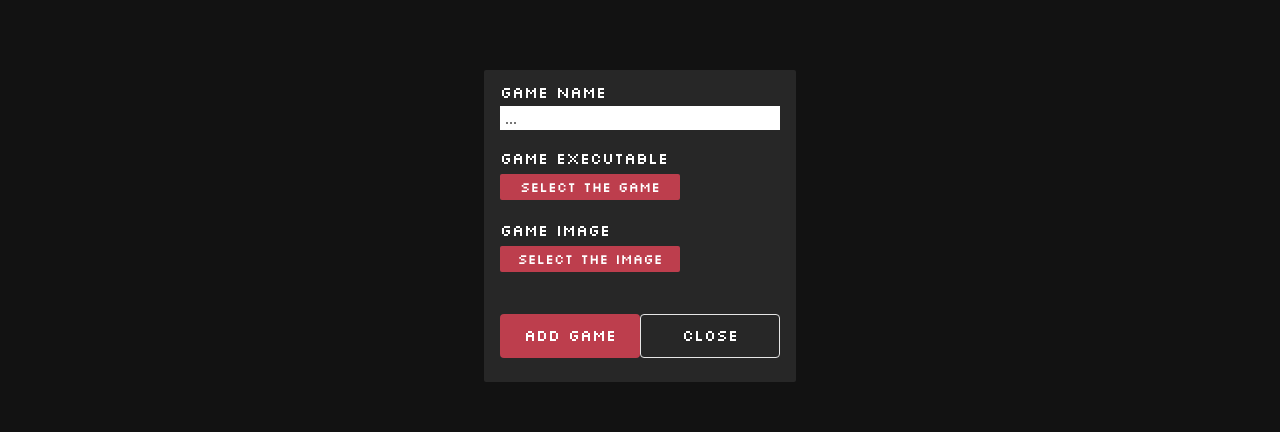
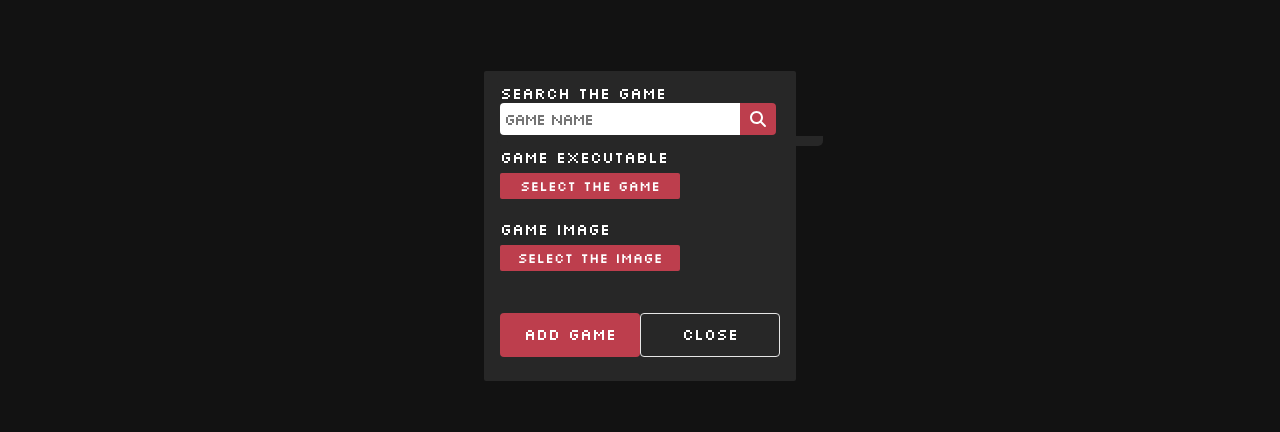
Before and after one commit to leorsousa05/FoxPouch, a React (Vite) app: page / in a window 1280 px wide. Both pictures are taken after a click on the button 1203 px from the left and 726 px from the top of the page. Shown: the part 174-606 px from the top of the page. Built offline with nearby package versions, Linux system fonts and the light colour scheme.

Commit message:
Game Searching Engine

```diff
--- a/src-tauri/tauri.conf.json
+++ b/src-tauri/tauri.conf.json
@@ -46,6 +46,9 @@
 			"protocol": {
 				"all": true,
 				"assetScope": ["**"]
+			},
+			"http": {
+				"scope": ["https://www.steamgriddb.com/api/v2/search/autocomplete/*"]
 			}
 		},
 		"bundle": {
--- a/src/@types/gamesdata.d.ts
+++ b/src/@types/gamesdata.d.ts
@@ -8,6 +8,12 @@ export interface GamesData {
 	lastTimePlayed: string
 }
 
+export interface ApiGameList {
+	id: number,
+	name: string,
+	verified: boolean,
+	types: []
+}
 
 export interface GamesDataContextType {
 	gamesData: GamesData
--- a/src/assets/scss/components/_addgamemodal.scss
+++ b/src/assets/scss/components/_addgamemodal.scss
@@ -9,8 +9,14 @@
 	width: 100%;
 	height: 100%;
 
-	&.open {
+	&--open {
 		display: flex;
+		flex-direction: column;
+		position: fixed;
+		left: 0;
+		top: 0;
+		width: 100%;
+		height: 100%;
 	}
 
 	&__container {
@@ -23,6 +29,40 @@
 		transform: translate3d(-50%, -50%, 0);
 		flex-direction: column;
 		background-color: #{$--clr-grey};
+
+		&__gamelist {
+			position: absolute;
+			background-color: #{$--clr-grey};
+			top: 21%;
+			left: 4.1%;
+			border-radius: 0 0 5px 5px;
+			border-top: none;
+			font-family: sans-serif;
+			overflow-y: auto;
+			width: 316px;
+			padding: 5px;
+			display: flex;
+			flex-direction: column;
+
+			&::-webkit-scrollbar {
+				display: none;
+			}
+
+			&__item {
+				color: #{$--clr-white};
+				font-size: 12px;
+				width: 100%;
+				height: auto;
+				white-space: normal;
+				padding: 4px 0;
+				border-bottom: 1px solid #{$--clr-white};
+
+				&:hover {
+					background-color: #{$--clr-white};
+					color: #{$--clr-black};
+				}
+			}
+		}
 
 		&__button {
 			align-self: left;
@@ -45,16 +85,6 @@
 		&__selected_input {
 			margin-bottom: 12px;
 			font-size: 14px;
-		}
-
-		&__text_input {
-			color: #{$--clr-black};
-			font-size: 16px;
-			padding: 2px 0;
-			padding-left: 4px;
-			letter-spacing: -2px;
-			margin: 4px 0 18px 0;
-			outline: none;
 		}
 
 		&__file_input {
--- /dev/null
+++ b/src/assets/scss/components/_searchinput.scss
@@ -0,0 +1,30 @@
+@import "../themes/dark";
+
+.search_input {
+	display: flex;
+	flex-direction: row;
+	align-items: center;
+	margin-bottom: 12px;
+
+	&__input {
+		color: #{$--clr-black};
+		font-size: 16px;
+		padding: 6px 0 6px 4px;
+		letter-spacing: -2px;
+		outline: none;
+		border-radius: 4px 0 0 4px;
+	}
+
+	&__icon {
+		background-color: #{$--clr-primary};
+		padding: 8px 10px;
+		border-radius: 0 4px 4px 0;
+		cursor: pointer;
+		transition: .2s transform;
+
+		&:hover {
+			transform: scale(1.05);
+		}
+
+	}
+}
--- a/src/assets/scss/main.scss
+++ b/src/assets/scss/main.scss
@@ -5,6 +5,7 @@
 @use "components/gamecard";
 @use 'components/gamelist';
 @use "components/addgamemodal";
+@use "components/searchinput";
 
 // Abstracts
 @use "abstracts/tipography";
--- a/src/components/AddGameModal.tsx
+++ b/src/components/AddGameModal.tsx
@@ -2,24 +2,38 @@ import { Dispatch, FormEvent, SetStateAction, useState } from "react";
 import { message, open } from "@tauri-apps/api/dialog";
 import { convertFileSrc } from "@tauri-apps/api/tauri";
 import { useGamesDataContext } from "../contexts/GamesDataContext";
-import { GamesData } from "../@types/gamesdata";
+import { ApiGameList, GamesData } from "../@types/gamesdata";
+import { SearchInput } from "./SearchInput";
+import { fetch } from "@tauri-apps/api/http";
 
 interface Props {
 	isModalOpen: boolean
 	modalSetter: Dispatch<SetStateAction<boolean>>
 }
 
+interface ApiResponse {
+	data: ApiGameList[]
+}
+
 export const AddGameModal = ({ isModalOpen, modalSetter }: Props) => {
 	const [gameName, setGameName] = useState<string>("");
 	const [gamePath, setGamePath] = useState<string>("");
 	const [gameImage, setGameImage] = useState<string>("");
+	const [isOptionSelected, setIsOptionSelected] = useState<boolean>(false);
+	const [apiGameList, setApiGameList] = useState<ApiResponse>();
 	const [isGameSelected, setIsGameSelected] = useState<boolean>(false);
 	const [isImageSelected, setIsImageSelected] = useState<boolean>(false);
 	const { setGamesData } = useGamesDataContext();
 
 	const handleGameName = (e: FormEvent<HTMLInputElement>) => {
 		setGameName(e.currentTarget.value);
-	}
+	};
+
+	const handleGameSelection = (e: FormEvent<HTMLOptionElement>) => {
+		const game: ApiGameList = JSON.parse(e.currentTarget.value);
+		setGameName(game.name);
+		setIsOptionSelected(prev => !prev);
+	};
 
 	const handleSubmit = () => {
 
@@ -64,6 +78,26 @@ export const AddGameModal = ({ isModalOpen, modalSetter }: Props) => {
 		}
 	}
 
+	const handleGameSearch = async () => {
+
+		const token = "1af35c2d58e1f8be97a5ac03d38eebf7";
+
+		const response = await fetch(`https://www.steamgriddb.com/api/v2/search/autocomplete/${gameName}`, {
+			method: "GET",
+			headers: {
+				'authorization': `Bearer ${token}`
+			}
+		})
+
+		if (!response.ok) {
+			throw new Error(`Http error! status: ${response.status}`)
+		} else {
+			const data = await response.data as ApiResponse;
+			setApiGameList(data);
+			setIsOptionSelected(false);
+		}
+	}
+
 	const handleImage = async () => {
 		try {
 			const selectedPath = await open({
@@ -85,10 +119,17 @@ export const AddGameModal = ({ isModalOpen, modalSetter }: Props) => {
 	}
 
 	return (
-		<div className={`modal ${isModalOpen ? "open" : ""}`}>
+		<div className={`${isModalOpen ? "modal--open" : "modal"}`}>
 			<div className="modal__container">
-				<label htmlFor="game_name">Game Name</label>
-				<input placeholder="..." onInput={handleGameName} value={gameName} name="game_name" className="modal__container__text_input" type="text" />
+				<label htmlFor="game_name">Search the Game</label>
+				<SearchInput onIconClick={handleGameSearch} placeholder="Game Name" onInput={handleGameName} value={gameName} name="gameName" type="text" />
+				<datalist id="gameName" role="listbox" className={!isOptionSelected ? "modal__container__gamelist" : "modal__container__gamelist--deactivated"}>
+					{apiGameList?.data.map(game => (
+						<option onClick={handleGameSelection} value={JSON.stringify(game)} className="modal__container__gamelist__item" key={game.id}>
+							{game.name}
+						</option>
+					))}
+				</datalist>
 
 				<label htmlFor="game_file">Game Executable</label>
 				<button onClick={handleFiles} className="modal__container__button">Select The Game</button>
--- /dev/null
+++ b/src/components/SearchInput.tsx
@@ -0,0 +1,21 @@
+import { FC, FormEventHandler, InputHTMLAttributes, MouseEventHandler } from "react";
+import { faSearch } from "@fortawesome/free-solid-svg-icons";
+import { FontAwesomeIcon } from "@fortawesome/react-fontawesome";
+
+interface InputProps extends InputHTMLAttributes<HTMLInputElement> {
+	placeholder: string;
+	onInput: FormEventHandler<HTMLInputElement>;
+	onIconClick: MouseEventHandler<SVGSVGElement>;
+	value: string;
+	name: string;
+	type: string;
+}
+
+export const SearchInput: FC<InputProps> = ({ placeholder, onInput, onIconClick, value, name, type }) => {
+	return (
+		<div className="search_input">
+			<input placeholder={placeholder} list="" onInput={onInput} value={value} name={name} className="search_input__input" type={type} />
+			<FontAwesomeIcon onClick={onIconClick} className="search_input__icon" icon={faSearch} />
+		</div>
+	)
+}
```
Also changed, not shown: 1 other file (tests, documents, lock files or other folders).
